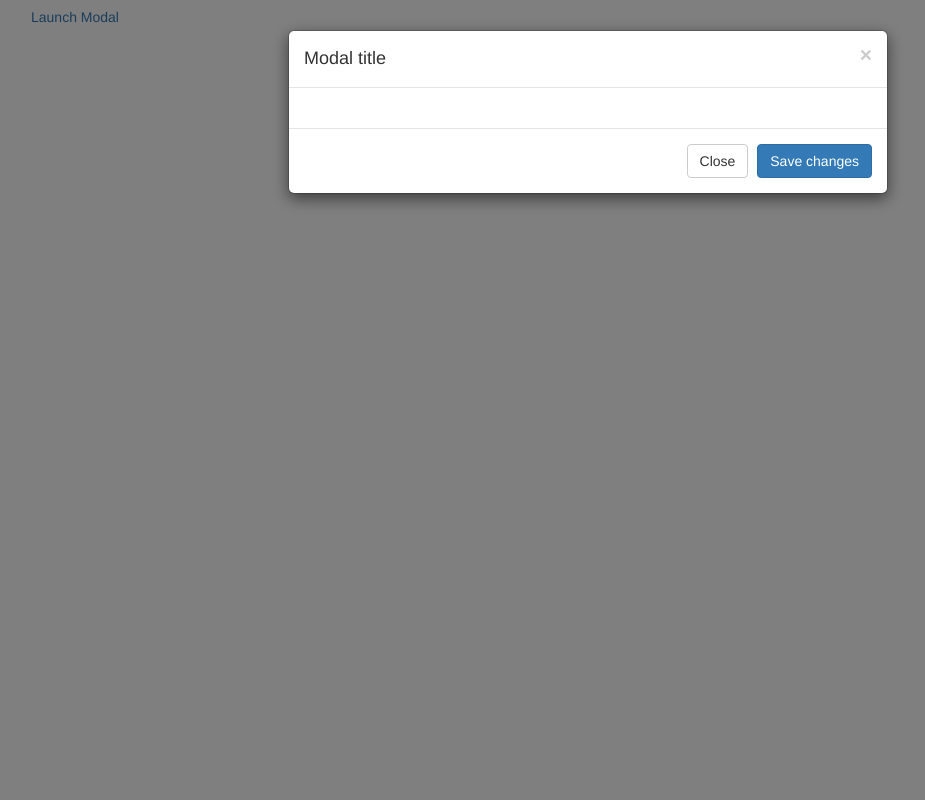
After one commit to km0420j/NetTools, a Flask app: template mainapp/templates/modal.html in a window 1280 px wide. The commit adds this page. Shown: the whole page, without its empty margins (52-977 px from the left). Run offline with Flask 2, Linux system fonts and the light colour scheme; the template is opened without the code that fills it, so the values that code supplies are empty; parts of the project's set-up code (start-up, migrations or seed data) failed here and were passed over; some libraries are stand-ins or nearby versions.

Commit message:
lots of sh*t

```diff
--- a/mainapp/templates/base.html
+++ b/mainapp/templates/base.html
@@ -1,64 +1,25 @@
-{%- extends "bootstrap/base.html" %}
-{% block styles %}
-    {{super()}}
-    <link rel="stylesheet" type="text/css"
-          href="{{url_for('static', filename='style.css')}}">
-{% endblock %}
 
+{% extends "bootstrap/base.html" %}
+{% import "bootstrap/wtf.html" as wtf %}
+{% import "bootstrap/utils.html" as utils %}
 {% block title %}
     {% if title %}
-       <title>{{ title }}</title>
+       {{ title }}
     {% else %}
-       <title>NetTools</title>
+       NetTools
     {% endif %}
 {% endblock %}
-{% block header %}
+<body>
   {% with messages = get_flashed_messages() %}
       {% if messages %}
-        <ul>
+      <div>
         {% for message in messages %}
-            <li>{{ message }}</li>
+            {{ message }}
         {% endfor %}
-        </ul>
+      </div>
       {% endif %}
-    {% endwith %}
-{% block content %}{% endblock %}
-<!-- <header> -->
-<!--  <div class="container-fluid">
-<nav class="navbar navbar-default">
+  {% endwith %}
 
-
-    <div class="navbar-header">
-      <button type="button" class="navbar-toggle collapsed" data-toggle="collapse" data-target="#bs-example-navbar-collapse-1" aria-expanded="false">
-        <span class="sr-only">Toggle navigation</span>
-        <span class="icon-bar"></span>
-        <span class="icon-bar"></span>
-        <span class="icon-bar"></span>
-      </button>
-      <a class="navbar-brand" href="#">Brand</a>
-    </div>
-  </div>
-
-    <div class="collapse navbar-collapse" id="bs-example-navbar-collapse-1">
-      <ul class="nav navbar-nav">
-        <li class="active"><a href="#">Link <span class="sr-only">(current)</span></a></li>
-        <li><a href="#">Link</a></li>
-        <li class="dropdown">
-          <a href="#" class="dropdown-toggle" data-toggle="dropdown" role="button" aria-haspopup="true" aria-expanded="false">Dropdown <span class="caret"></span></a>
-          <ul class="dropdown-menu">
-            <li><a href="#">Action</a></li>
-            <li><a href="#">Another action</a></li>
-            <li><a href="#">Something else here</a></li>
-            <li role="separator" class="divider"></li>
-            <li><a href="#">Separated link</a></li>
-            <li role="separator" class="divider"></li>
-            <li><a href="#">One more separated link</a></li>
-          </ul>
-        </li>
-      </ul>
-      <form class="navbar-form navbar-left">
-        <div class="form-group">
-          <input type="text" class="form-control" placeholder="Search">
-        </div>
-</header>
-{% endblock %} -->
+  {% block content %}{% endblock %}
+</body>
+</html>
--- /dev/null
+++ b/mainapp/templates/modal.html
@@ -0,0 +1,33 @@
+{% extends "base.html" %}
+{% block scripts %}
+<script src="http://ajax.googleapis.com/ajax/libs/jquery/1.7.1/jquery.min.js" type="text/javascript"></script>
+<script type="text/javascript">
+        $(document).ready(function(){
+          $('#myModal').modal('show');
+        });
+</script>
+{{super()}}
+
+{% endblock %}
+{% block content %}
+<div class='container'>
+<div class="modal" id="myModal" tabindex="-1" role="dialog">
+  <div class="modal-dialog" role="document">
+    <div class="modal-content">
+      <div class="modal-header">
+        <button type="button" class="close" data-dismiss="modal" aria-hidden="true">×</button>
+        <h4 class="modal-title">Modal title</h4>
+      </div>
+      <div class="modal-body">
+        <p>{{ message }}</p>
+      </div>
+      <div class="modal-footer">
+        <button type="button" class="btn btn-default" data-dismiss="modal">Close</button>
+        <button type="button" class="btn btn-primary">Save changes</button>
+      </div>
+    </div><!-- /.modal-content -->
+  </div><!-- /.modal-dialog -->
+</div><!-- /.modal -->
+<a class="btn" data-toggle="modal" href="#myModal" >Launch Modal</a>
+</div>
+{% endblock %}
```
Also changed, not shown: mainapp/templates/index.html (+6 -3 lines), mainapp/templates/index2.html (added, +11 -0 lines), mainapp/templates/message.html (added, +9 -0 lines), mainapp/views.py (+11 -7 lines), switch_tool/juniper_switch_tool.py (+8 -8 lines), mainapp/static/display.svg (added), mainapp/static/search.svg (added), mainapp/static/user.svg (added).
